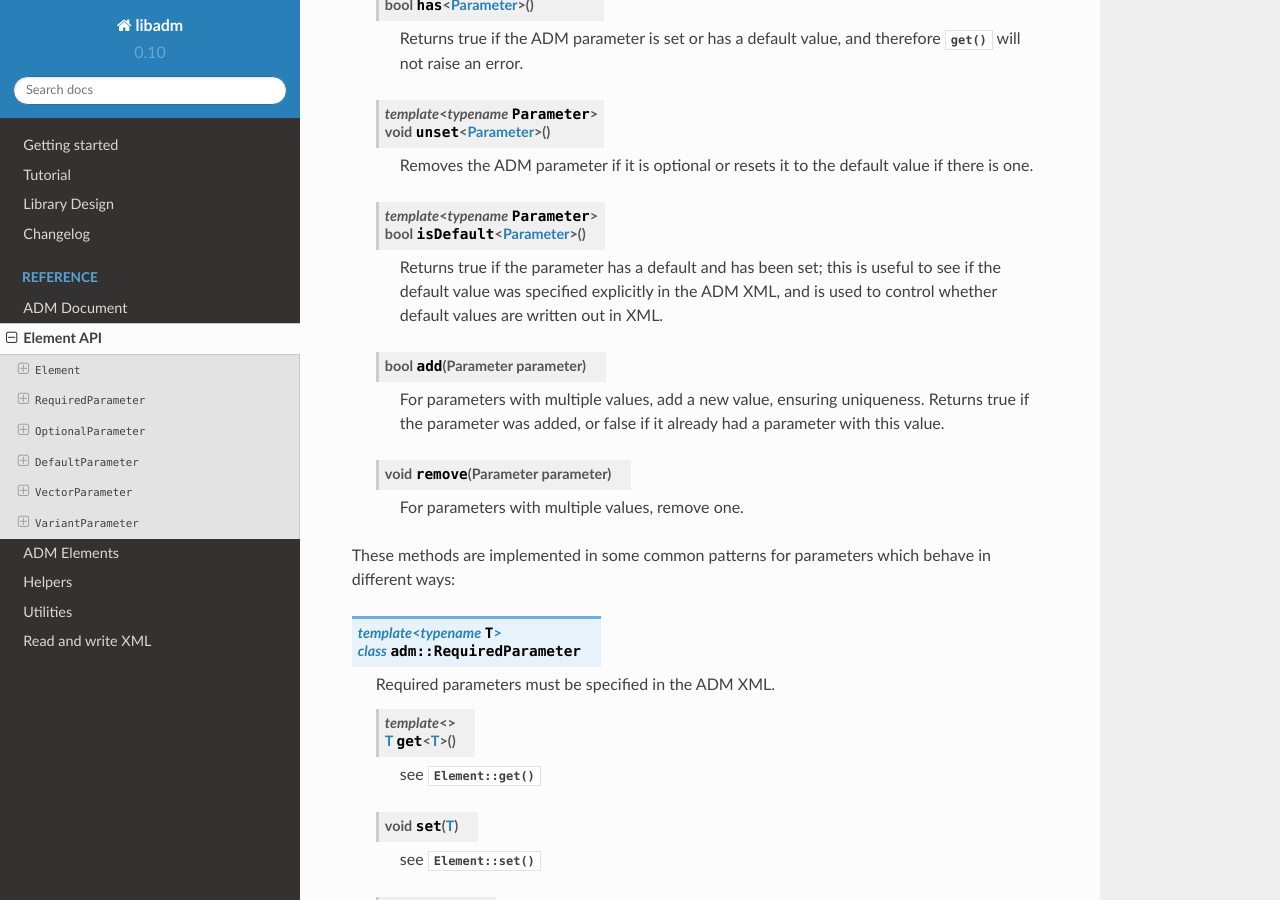
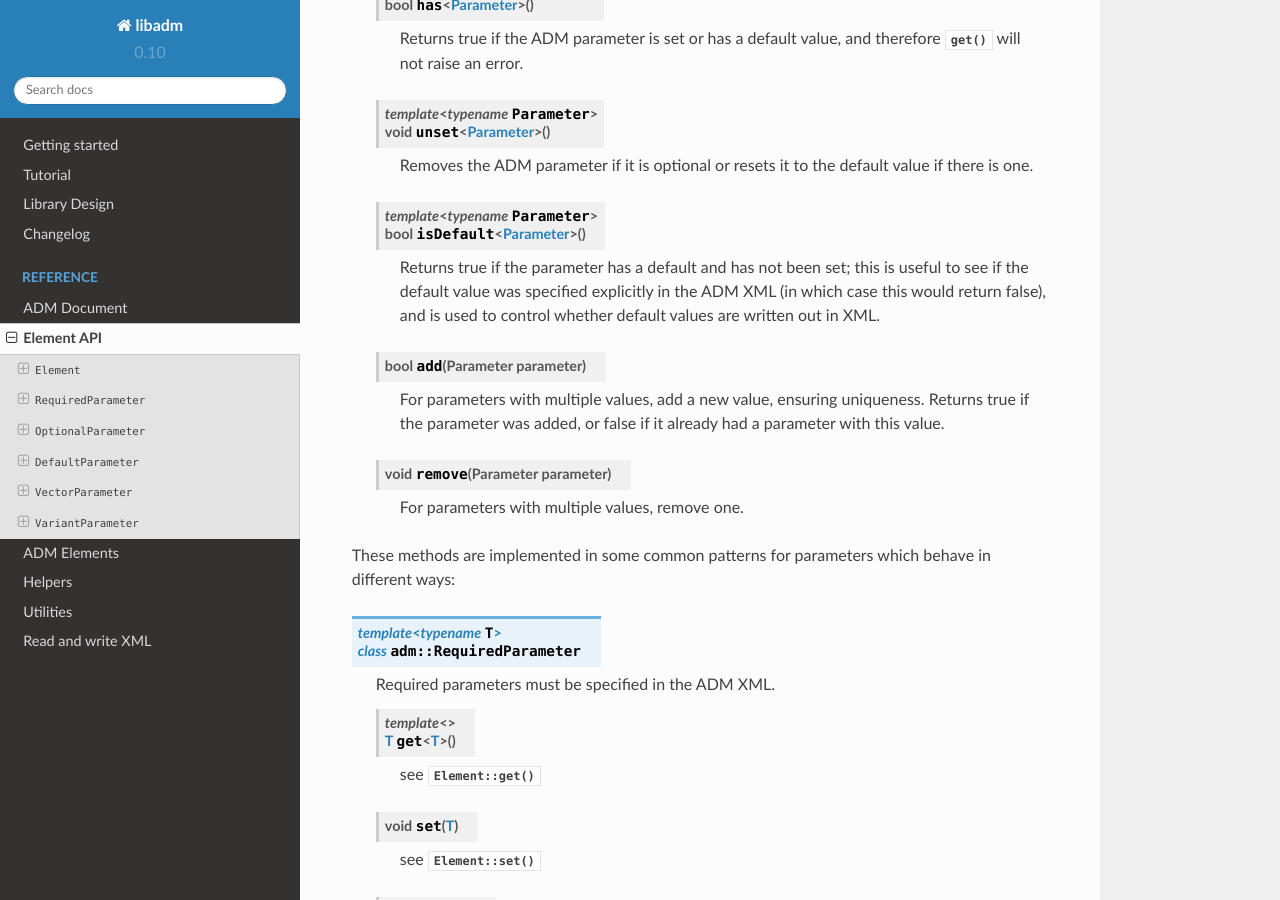
Before and after one commit to ebu/libadm, a Sphinx documentation site: the page built from docs/element_api.rst, in a window 1280 px wide and 900 px high, scrolled down 755 px. Built offline with Sphinx 7.4.7 and the Read the Docs theme 2.0.0, drawn with Linux system fonts in a browser that asks for light colours.

Commit message:
clarify isDefault documentation

```diff
--- a/docs/element_api.rst
+++ b/docs/element_api.rst
@@ -40,9 +40,10 @@ The set of methods which may be defined for each parameter of type
 
    .. cpp:function:: template<typename Parameter> bool isDefault<Parameter>()
 
-      Returns true if the parameter has a default and has been set; this is useful
-      to see if the default value was specified explicitly in the ADM XML, and is
-      used to control whether default values are written out in XML.
+      Returns true if the parameter has a default and has not been set; this is
+      useful to see if the default value was specified explicitly in the ADM
+      XML (in which case this would return false), and is used to control
+      whether default values are written out in XML.
 
    .. cpp:function:: bool add(Parameter parameter)
 
```
